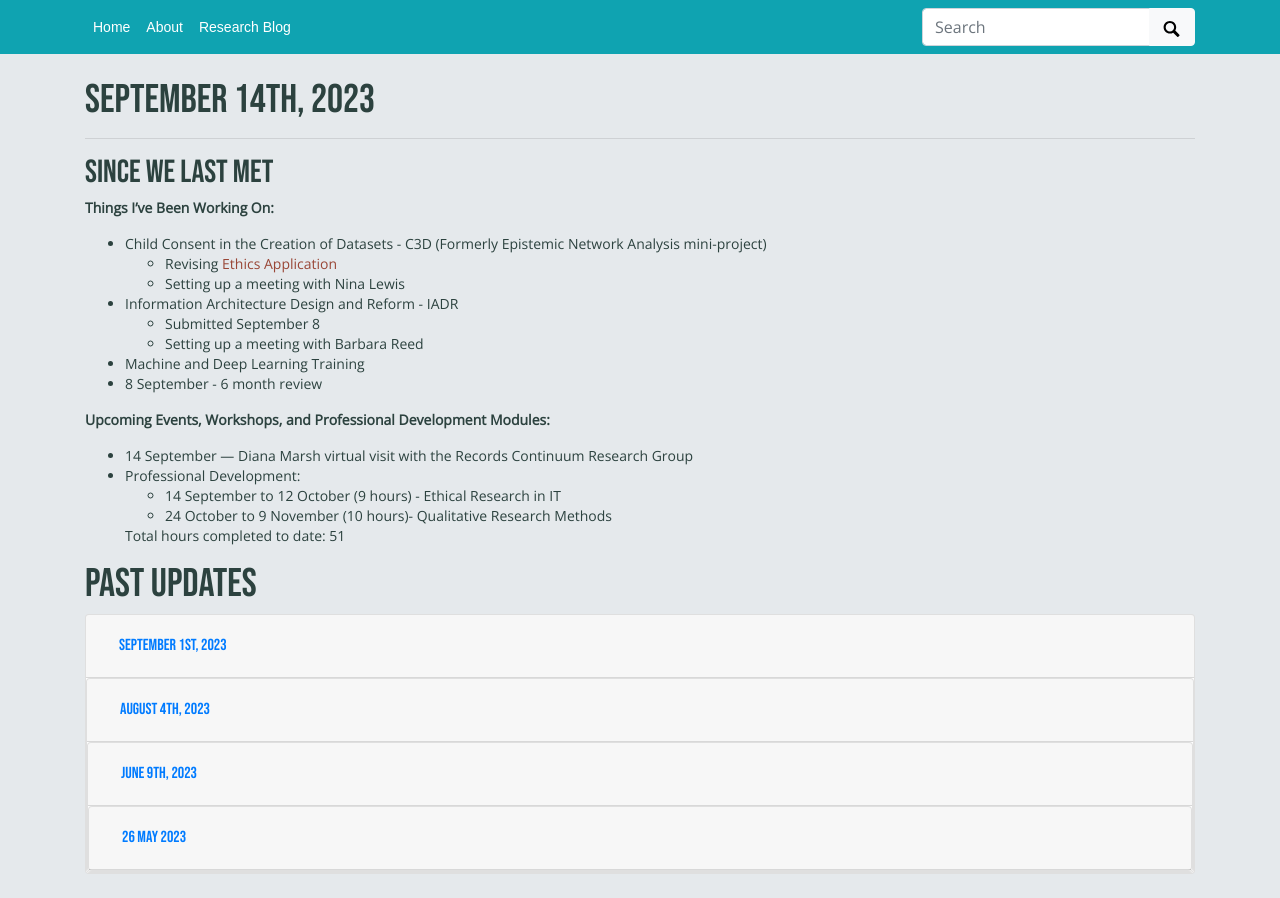
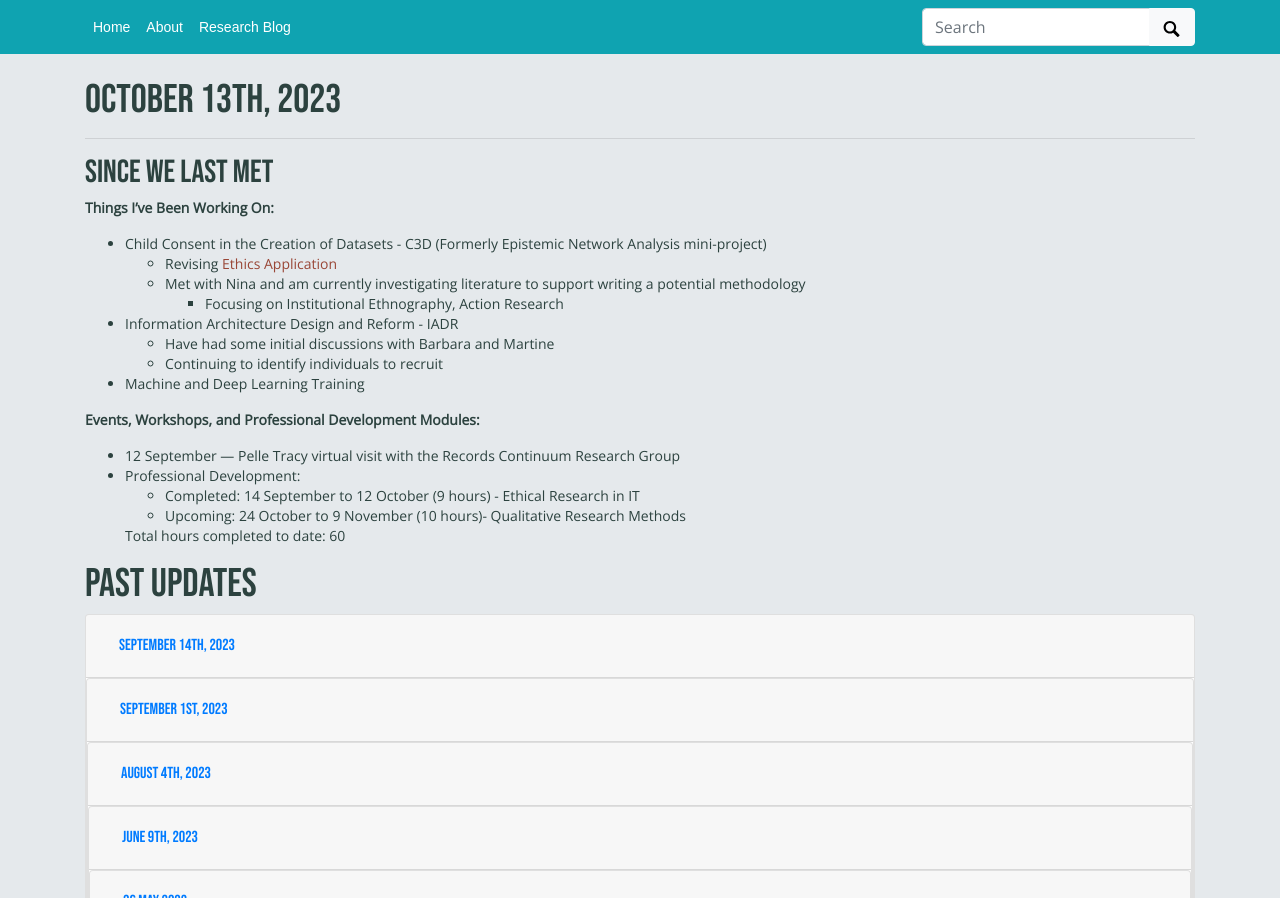
Before and after one commit to mxballin/recordkeeping-governance, a Jekyll site: the page built from pages/updates.md, in a window 1280 px wide. Shown: the part 100-998 px from the top of the page. Built offline with Jekyll 4.4.1, drawn with Linux system fonts in a browser that asks for light colours; some web fonts are replaced; grey boxes are pictures that could not be loaded.

Commit message:
Update updates.md

```diff
--- a/pages/updates.md
+++ b/pages/updates.md
@@ -5,7 +5,7 @@ permalink: /updates.html
 # Edit the markdown on in this file to describe your collection
 # Look in _includes/feature for options to easily add features to the page
 ---
-# September 14th, 2023
+# October 13th, 2023
 <hr/>
 
 ## Since We Last Met
@@ -13,24 +13,66 @@ permalink: /updates.html
 __Things I've Been Working On:__
 * Child Consent in the Creation of Datasets - C3D (Formerly Epistemic Network Analysis mini-project)
     * Revising [Ethics Application](https://docs.google.com/document/d/1tlpJCSd5iN0XOJaPCiGQ6wHCR5XFQZ5EMgOk8tkS2fI/edit?usp=sharing)
-    * Setting up a meeting with Nina Lewis
+    * Met with Nina and am currently investigating literature to support writing a potential methodology
+      * Focusing on Institutional Ethnography, Action Research
 * Information Architecture Design and Reform - IADR
-    * Submitted September 8
-    * Setting up a meeting with Barbara Reed
+    * Have had some initial discussions with Barbara and Martine
+    * Continuing to identify individuals to recruit
 * Machine and Deep Learning Training
-* 8 September - 6 month review
 
+__Events, Workshops, and Professional Development Modules:__
+* 12 September — Pelle Tracy virtual visit with the Records Continuum Research Group
+* Professional Development:
+  * Completed: 14 September to 12 October (9 hours) - Ethical Research in IT
+  * Upcoming: 24 October to 9 November (10 hours)- Qualitative Research Methods
 
-__Upcoming Events, Workshops, and Professional Development Modules:__
-* 14 September — Diana Marsh virtual visit with the Records Continuum Research Group
-* Professional Development:
-  * 14 September to 12 October (9 hours) - Ethical Research in IT
-  * 24 October to 9 November (10 hours)- Qualitative Research Methods
-
-  Total hours completed to date: 51
+  Total hours completed to date: 60
 
 
 # Past Updates
+<div id="accordion">
+     <div class="card">
+    <div class="card-header" id="headingOne">
+      <h5 class="mb-0">
+        <button class="btn btn-link" data-toggle="collapse" data-target="#collapseOne" aria-expanded="true" aria-controls="collapseOne">
+          September 14th, 2023
+        </button>
+      </h5>
+    </div>
+    <div id="collapseOne" class="collapse" aria-labelledby="headingOne" data-parent="#accordion">
+      <div class="card-body">
+      <h1 id="september-14th-2023">September 14th, 2023</h1>
+<hr/>
+
+<h2 id="since-we-last-met">Since We Last Met</h2>
+<p><strong>Things I&#39;ve Been Working On:</strong></p>
+<ul>
+<li>Child Consent in the Creation of Datasets - C3D (Formerly Epistemic Network Analysis mini-project)<ul>
+<li>Revising <a href="https://docs.google.com/document/d/1tlpJCSd5iN0XOJaPCiGQ6wHCR5XFQZ5EMgOk8tkS2fI/edit?usp=sharing">Ethics Application</a></li>
+<li>Setting up a meeting with Nina Lewis</li>
+</ul>
+</li>
+<li>Information Architecture Design and Reform - IADR<ul>
+<li>Submitted September 8</li>
+<li>Setting up a meeting with Barbara Reed</li>
+</ul>
+</li>
+<li>Machine and Deep Learning Training</li>
+<li>8 September - 6 month review</li>
+</ul>
+<p><strong>Upcoming Events, Workshops, and Professional Development Modules:</strong></p>
+<ul>
+<li>14 September — Diana Marsh virtual visit with the Records Continuum Research Group</li>
+<li><p>Professional Development:</p>
+<ul>
+<li>14 September to 12 October (9 hours) - Ethical Research in IT</li>
+<li>24 October to 9 November (10 hours)- Qualitative Research Methods</li>
+</ul>
+<p>Total hours completed to date: 51</p>
+</li>
+</ul>
+      </div>
+  </div>
 <div id="accordion">
      <div class="card">
     <div class="card-header" id="headingOne">
```
